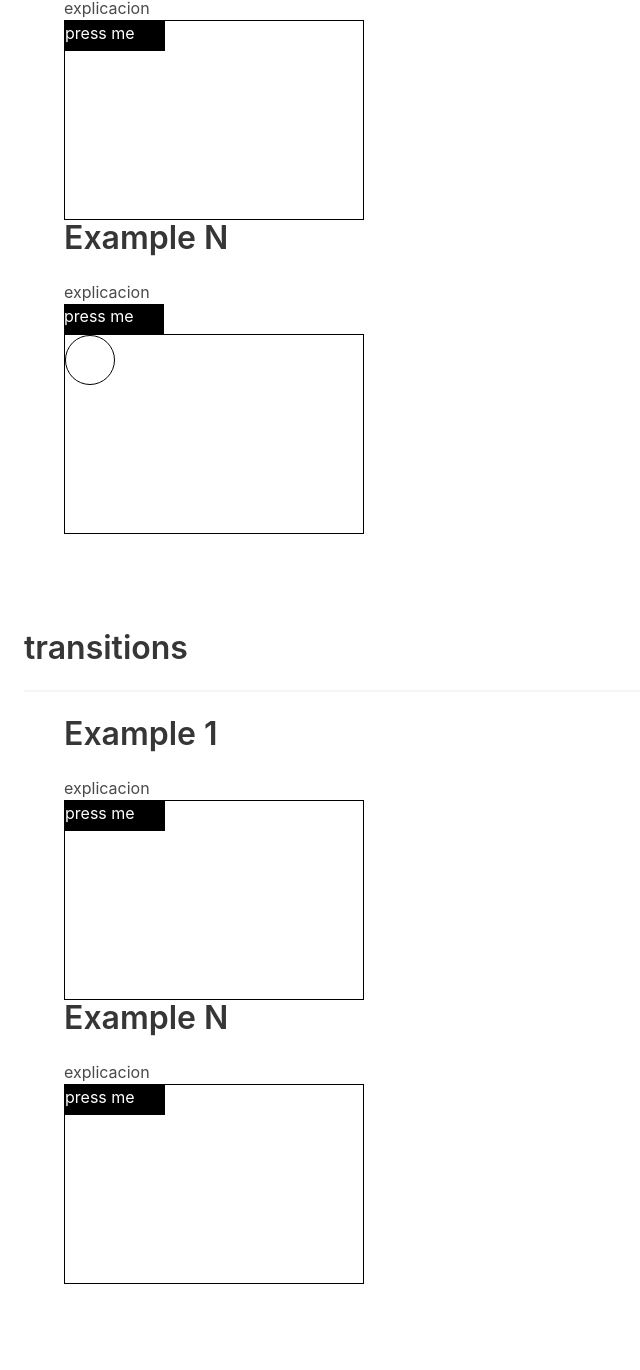
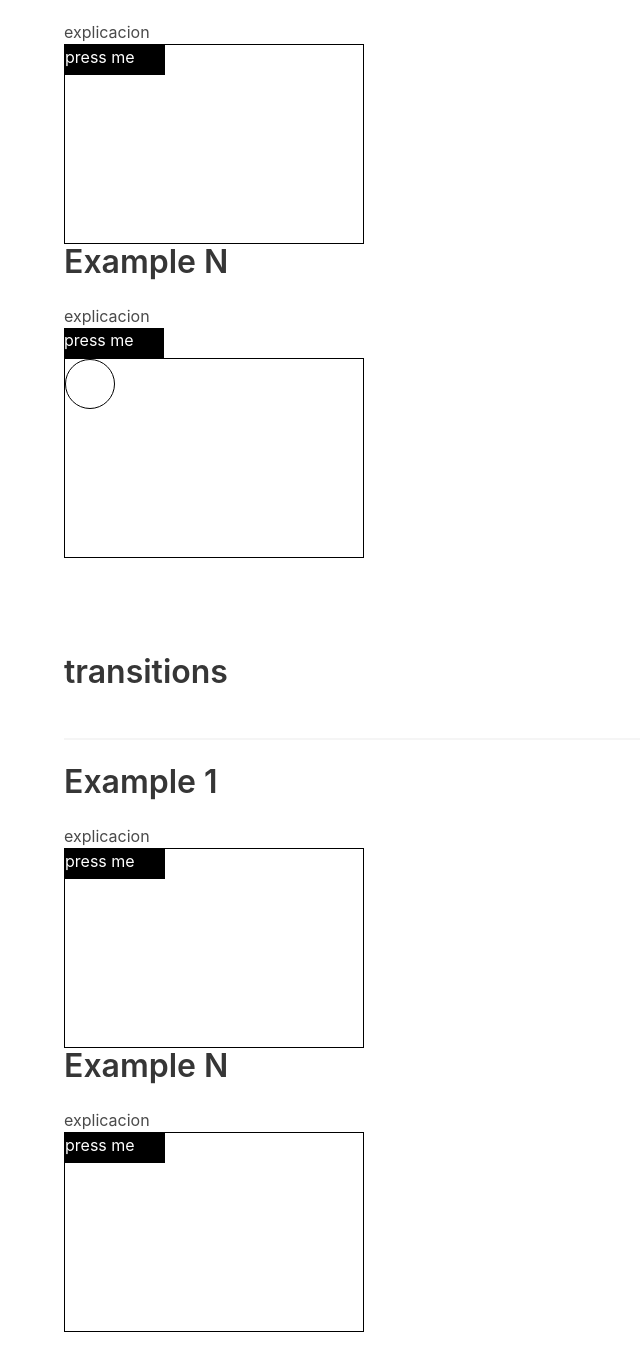
Before and after one commit to Neuronapixel/css-animation-101, a plain HTML site: page index.html in a window 1280 px wide. Shown: the part 482-1852 px from the top of the page, without its empty margins (0-640 px from the left). Before the commit the page ends 1814 px from the top, so only its background shows below. Drawn offline with Linux system fonts and the light colour scheme.

Commit message:
layout fixes

```diff
--- a/index.html
+++ b/index.html
@@ -11,9 +11,10 @@
     <body>
         <main>
             <article class="section">
+                <article class="container">
                     <h1 class="title">animations</h1>
                     <hr>
-                <article class="container example">
+                    <article class="example">
                             <h1 class="title">keyframes</h1>
                             <p>explicacion</p>
                             <figure>
@@ -22,7 +23,7 @@
                                 </div>
                             </figure>
                     </article>
-                <article class="container example">
+                    <article class="example">
                         <h1 class="title">rollover</h1>
                         <p>explicacion</p>
 
@@ -32,7 +33,7 @@
                             </div>
                         </figure>
                     </article>
-                <article class="container example">
+                    <article class="example">
                         <h1 class="title">Example N</h1>
                         <p>explicacion</p>
                         <div class="btn square">press me</div>
@@ -43,10 +44,12 @@
                     </figure>
                 </article>
             </article>
+            </article>
             <article class="section">
+                <article class="container">
                     <h1 class="title">transitions</h1>
                     <hr>
-                <article class="container example">
+                    <article class="example">
                             <h1 class="title">Example 1</h1>
                             <p>explicacion</p>
                             <figure>
@@ -55,7 +58,7 @@
                                 </div>
                             </figure>
                     </article>
-                <article class="container example">
+                    <article class="example">
                             <h1 class="title">Example N</h1>
                             <p>explicacion</p>
                             <figure>
@@ -65,6 +68,7 @@
                             </figure>
                     </article>
                 </article>
+            </article>
         </main>
     </body>
     <script src="js/actions.js"></script>
```
Lines whose indentation alone changed are shown as unchanged.
